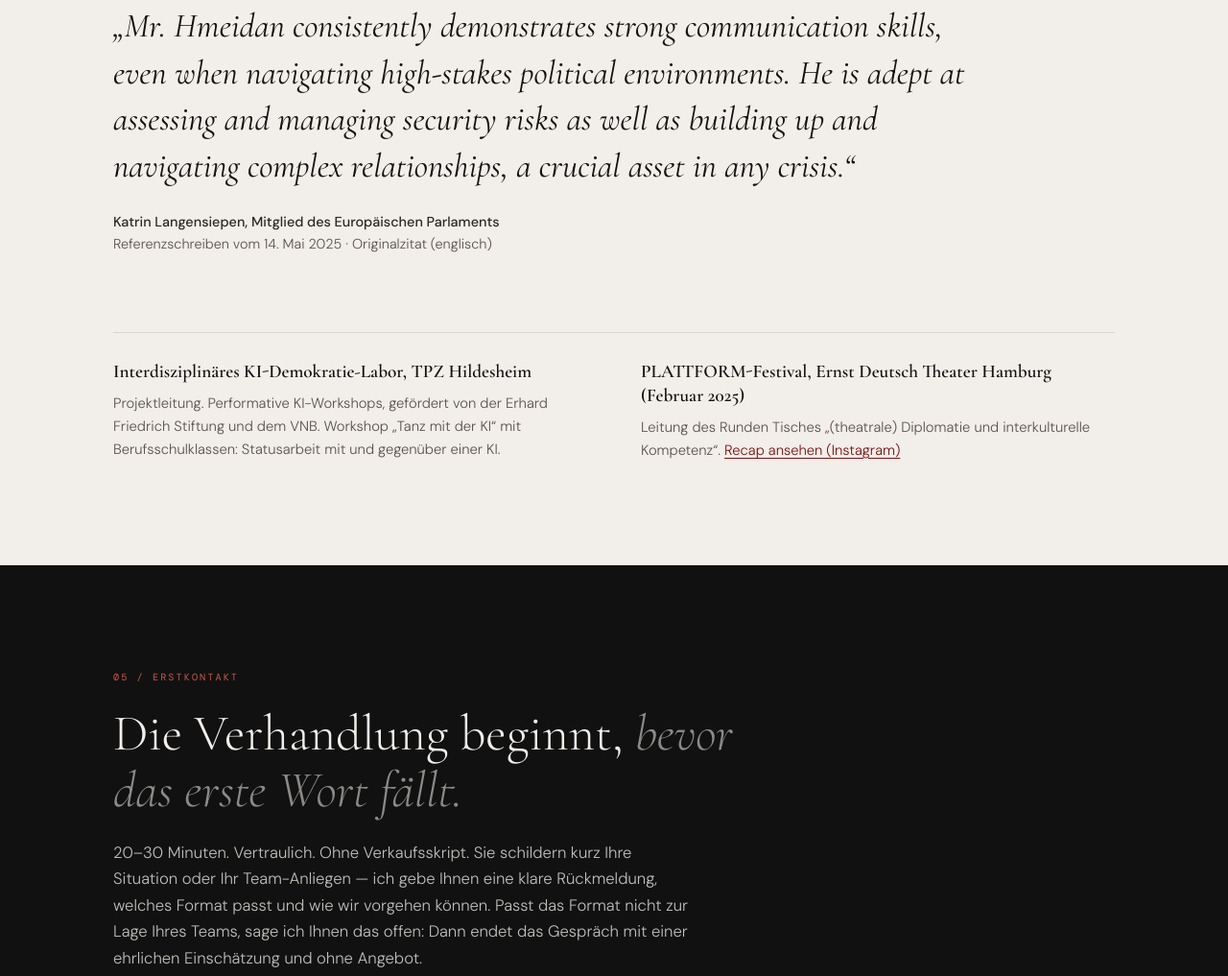
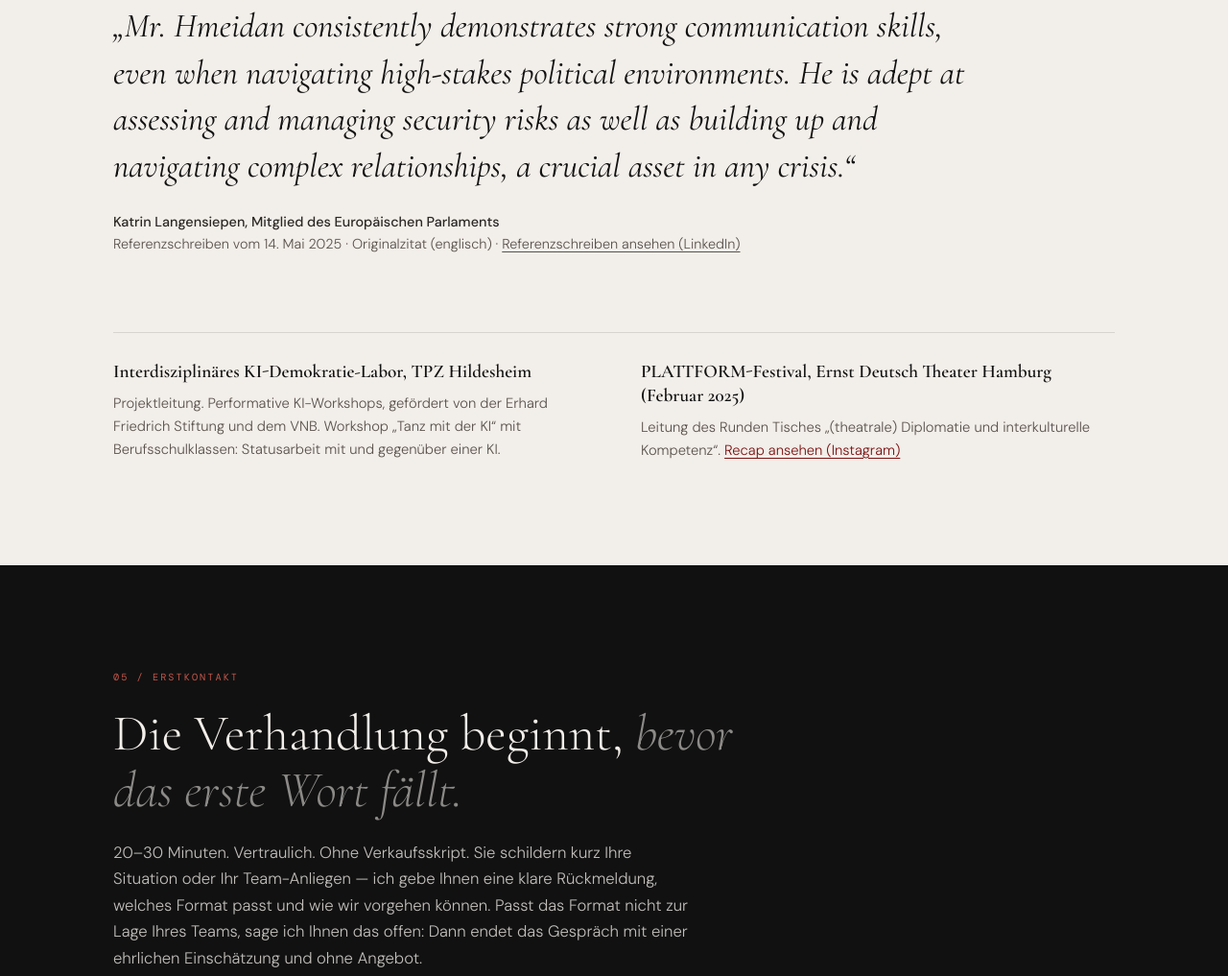
Before and after one commit to hmeidan-intelligence/hmeidan-intelligence.github.io, a plain HTML site: page index.html in a window 1280 px wide. Shown: the part 5313-6330 px from the top of the page at 96% size. Drawn offline with Linux system fonts and the light colour scheme.

Commit message:
Referenz: Link zum Referenzschreiben auf LinkedIn
Co-Authored-By: Claude Sonnet 5.5 <noreply@anthropic.com>
Claude-Session: https://claude.ai/code/session_01LMaWV1ke3WnQ6ZDpyzGQqM

```diff
--- a/index.html
+++ b/index.html
@@ -518,7 +518,7 @@
     </div>
     <figure class="pullquote reveal">
       <blockquote>„Mr. Hmeidan consistently demonstrates strong communication skills, even when navigating high-stakes political environments. He is adept at assessing and managing security risks as well as building up and navigating complex relationships, a crucial asset in any crisis.“</blockquote>
-      <figcaption><strong>Katrin Langensiepen, Mitglied des Europäischen Parlaments</strong><br>Referenzschreiben vom 14. Mai 2025 · Originalzitat (englisch)</figcaption>
+      <figcaption><strong>Katrin Langensiepen, Mitglied des Europäischen Parlaments</strong><br>Referenzschreiben vom 14. Mai 2025 · Originalzitat (englisch) · <a href="https://www.linkedin.com/in/haytham-hmeidan-a0899125/overlay/1771952511649/single-media-viewer/?profileId=ACoAAAVOYWgBHACLfM78pIecr56akwm2LS6oDmw" target="_blank" rel="noopener" style="color:inherit; text-decoration:underline; text-underline-offset:3px;">Referenzschreiben ansehen (LinkedIn)</a></figcaption>
     </figure>
     <div class="standing reveal">
       <div><h3>Interdisziplinäres KI-Demokratie-Labor, TPZ Hildesheim</h3><p>Projektleitung. Performative KI-Workshops, gefördert von der Erhard Friedrich Stiftung und dem VNB. Workshop „Tanz mit der KI“ mit Berufsschulklassen: Statusarbeit mit und gegenüber einer KI.</p></div>
```
